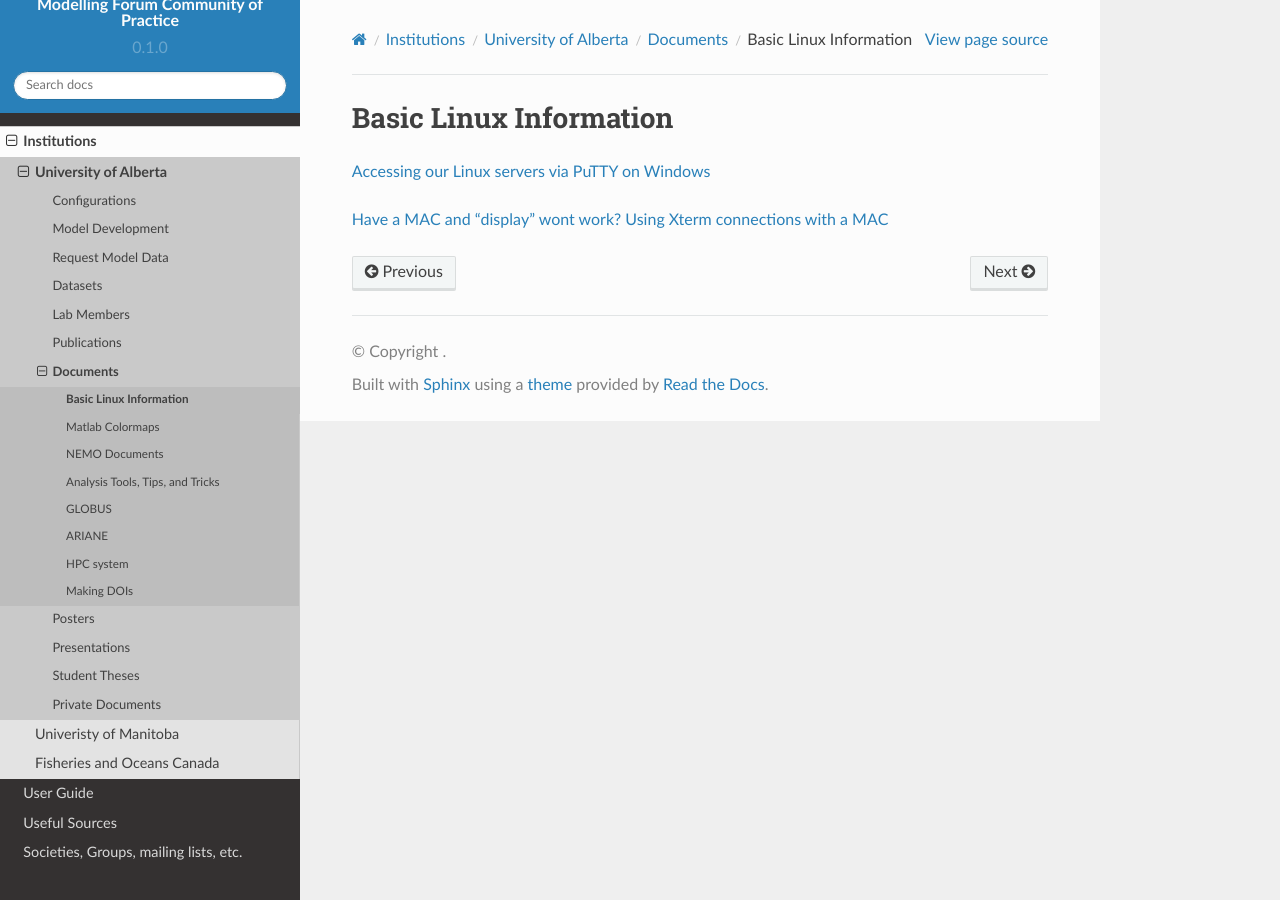
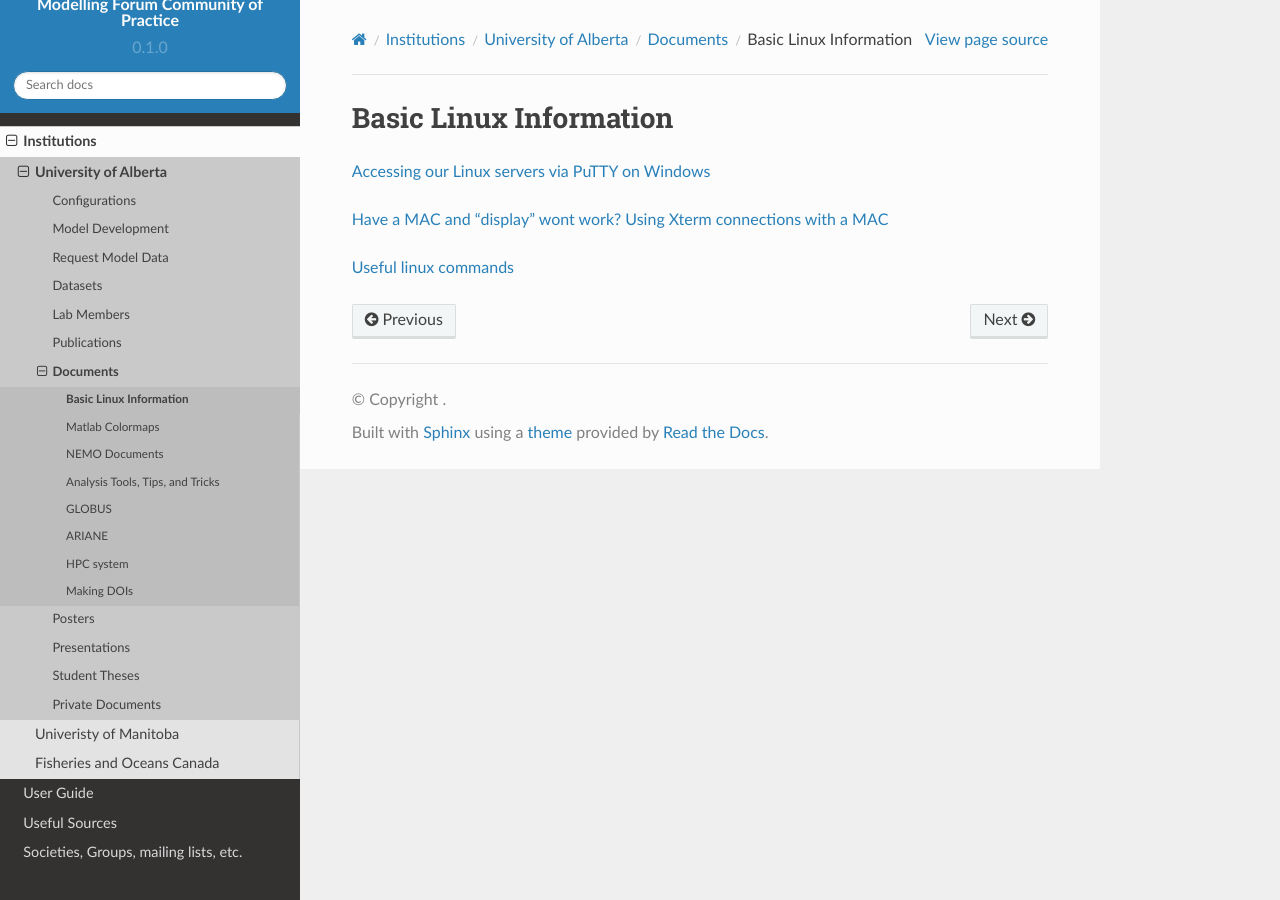
Before and after one commit to UofA-NEMO/Canadian-NEMO-Ocean-Modelling-Forum-Community-of-Practice, a Sphinx documentation site: the page built from docs/Institutions/UofA/Documents/BasicLinuxInformation.rst, in a window 1280 px wide. Built offline with Sphinx 7.4.7 and the Read the Docs theme 2.0.0, drawn with Linux system fonts in a browser that asks for light colours; pages that are not in the unit, such as notebooks, are missing from menus.

Commit message:
Update BasicLinuxInformation.rst

```diff
--- a/docs/Institutions/UofA/Documents/BasicLinuxInformation.rst
+++ b/docs/Institutions/UofA/Documents/BasicLinuxInformation.rst
@@ -4,3 +4,5 @@ Basic Linux Information
 `Accessing our Linux servers via PuTTY on Windows <https://docs.google.com/document/d/e/2PACX-1vQcupahJy3jXaEirQP-MKHgXQPggKogj8YEHJBpiSZuci5dggzcxUTQP-2LjreGjQ/pub>`_
 
 `Have a MAC and "display" wont work? Using Xterm connections with a MAC <https://docs.google.com/document/d/1DgXepYa1Ik-wcEi0nowCszjnInlfPADCKp0Km6zdxWQ/edit?usp=sharing>`_
+
+`Useful linux commands <https://docs.google.com/document/d/e/2PACX-1vROI8Fy_QY85smbFYHNLy-JlpzqZb9FqY5eR2r5UHeMqoV6jyiNVHSjVgpeCtYG7vVt3QdgrO0u9zbN/pub>`_
```
